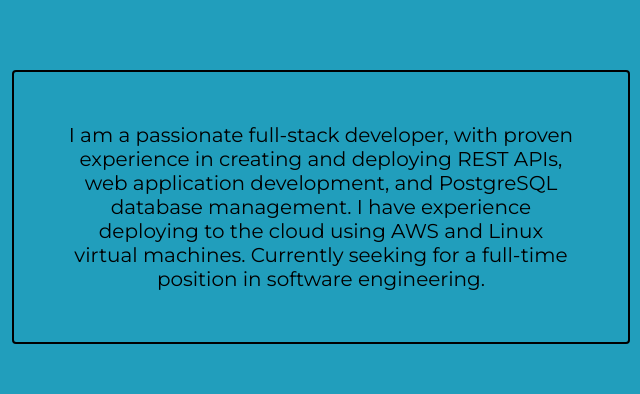
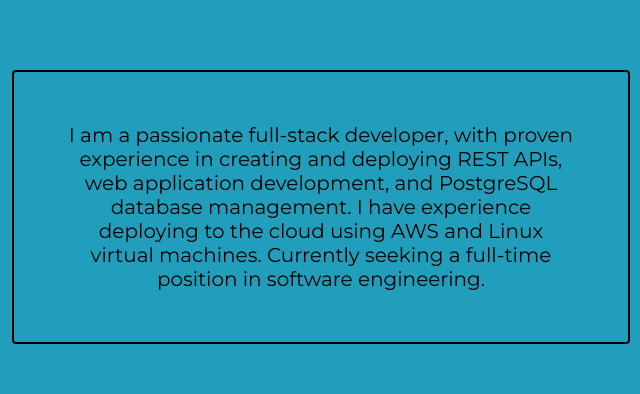
Before and after one commit to tcox-coding/tcox-coding.github.io, a plain HTML site: page index.html in a window 1280 px wide. Shown: the part 222-616 px from the top of the page, 578-1218 px from the left. Drawn offline with Linux system fonts and the light colour scheme.

Commit message:
typo fixed

```diff
--- a/index.html
+++ b/index.html
@@ -45,7 +45,7 @@
                 creating and deploying REST APIs, web application development,
                 and PostgreSQL database management. I have experience deploying
                 to the cloud using AWS and Linux virtual machines. Currently seeking
-                for a full-time position in software engineering.
+                a full-time position in software engineering.
             </div>
         </div>
 
```
